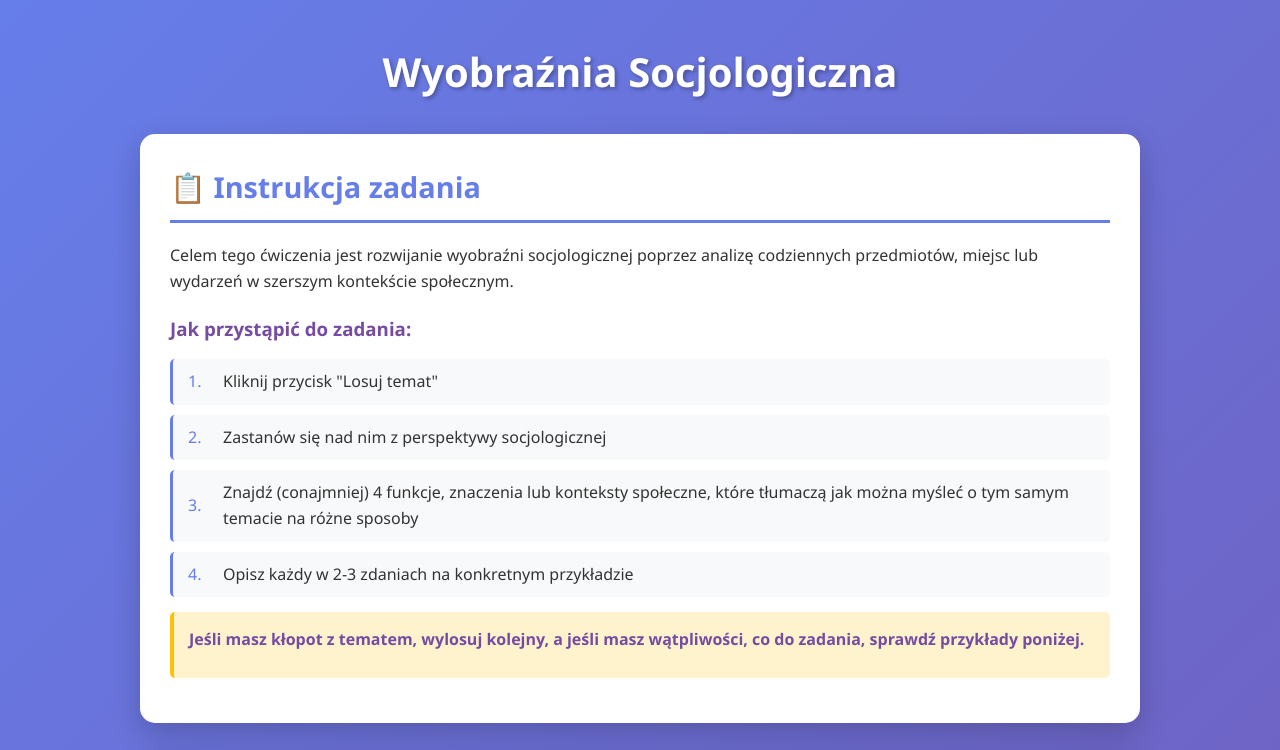
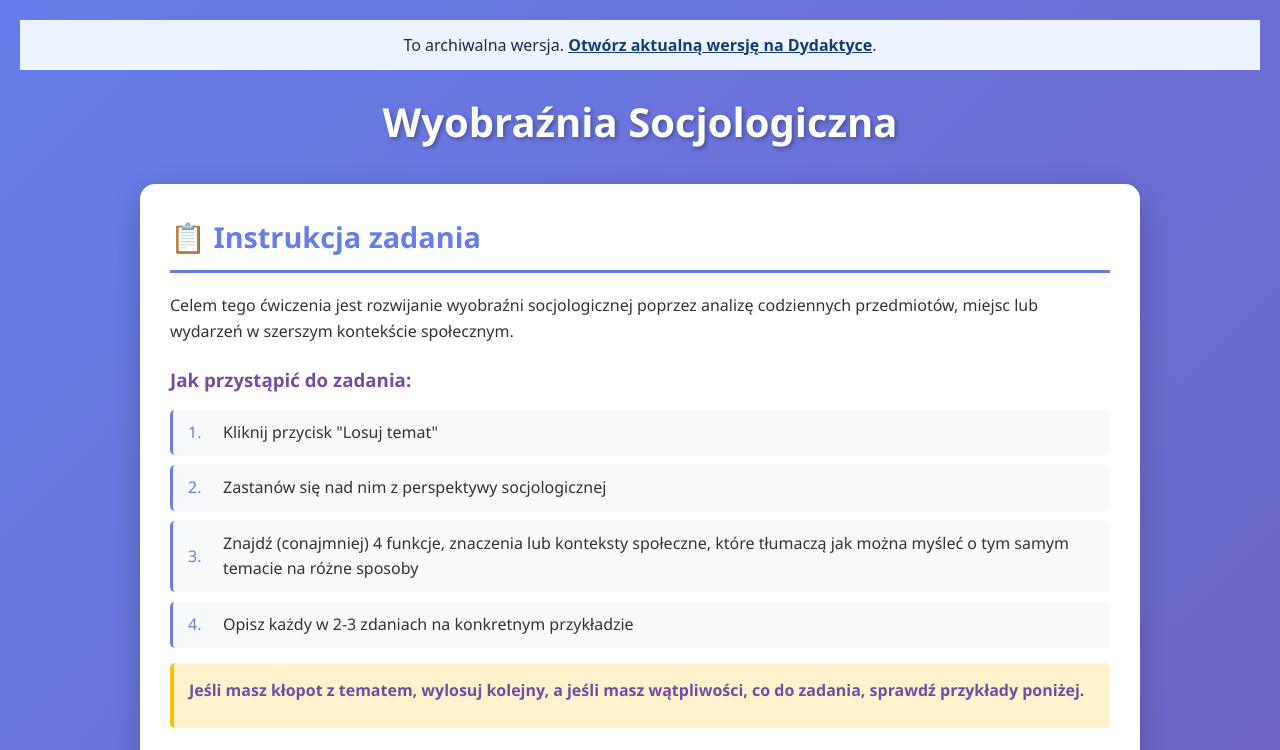
Before and after one commit to OtisRed/class-app_imagination, a plain HTML site: page index.html in a window 1280 px wide. Shown: the top 750 px of the page. Drawn offline with Linux system fonts and the light colour scheme.

Commit message:
Wskaz aktualna wersje na Dydaktyce

```diff
--- a/index.html
+++ b/index.html
@@ -5,8 +5,15 @@
     <meta name="viewport" content="width=device-width, initial-scale=1.0">
     <title>Wyobraźnia Socjologiczna - Losowanie Tematów</title>
     <link rel="stylesheet" href="styles.css">
+    <style>
+        .dydaktyka-migration { margin: 0; padding: .85rem 1rem; background: #eef4ff; color: #182b48; text-align: center; font: 1rem/1.45 system-ui, sans-serif; }
+        .dydaktyka-migration a { color: #123e78; font-weight: 700; text-decoration: underline; }
+    </style>
 </head>
 <body>
+    <aside class="dydaktyka-migration" aria-label="Informacja o nowej wersji">
+        To archiwalna wersja. <a href="https://dydaktyka.krzysztof-durczak.pl/wyobraznia/">Otwórz aktualną wersję na Dydaktyce</a>.
+    </aside>
     <div class="container">
         <header>
             <h1>Wyobraźnia Socjologiczna</h1>
```
Also changed, not shown: 1 other file.
